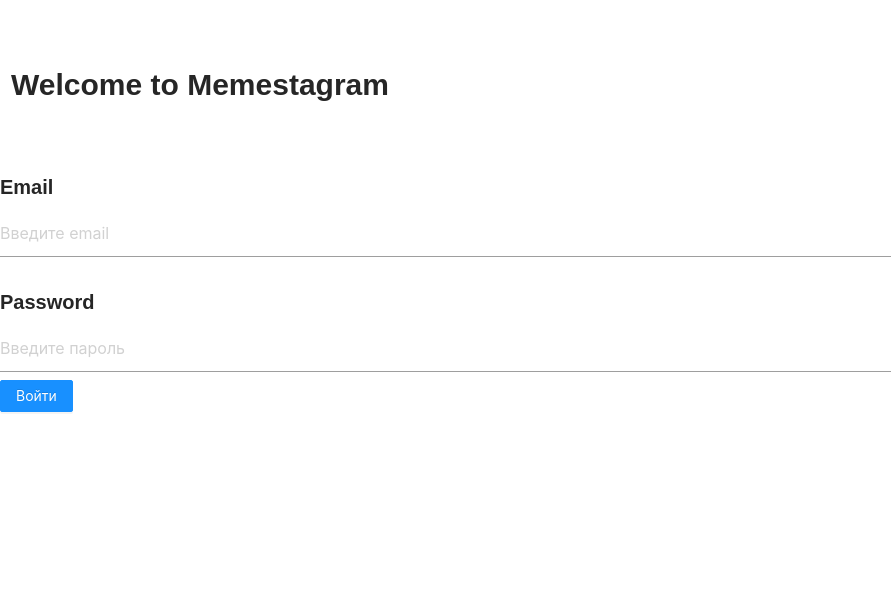
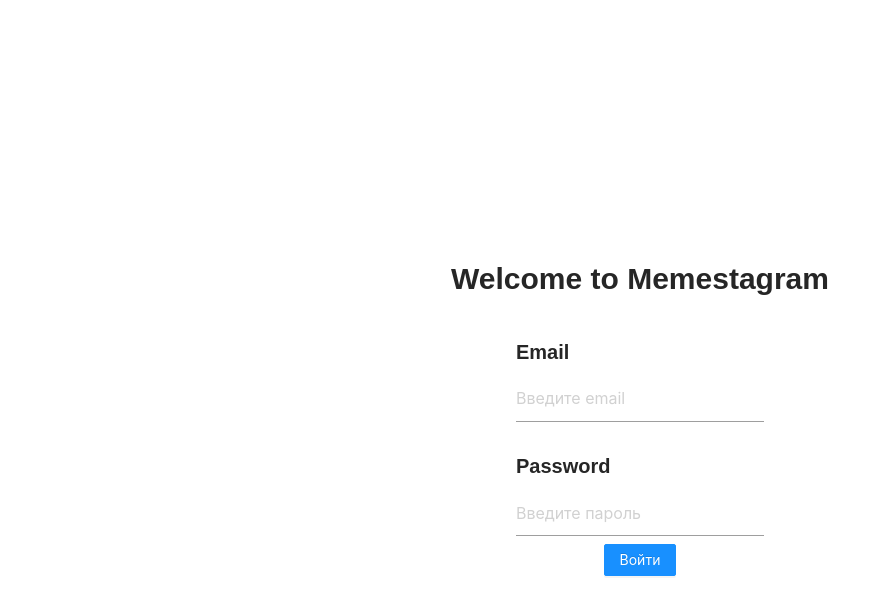
Before and after one commit to qister/memstagram-typescript, a React (Create React App) app in the folder client/: page /login in a window 1280 px wide. Shown: the top 614 px of the page, without its empty margins (0-891 px from the left). Built offline with nearby package versions, Linux system fonts and the light colour scheme.

Commit message:
версткая авторизации

```diff
--- a/client/src/pages/Authorization/Authorization.scss
+++ b/client/src/pages/Authorization/Authorization.scss
@@ -1,13 +1,7 @@
-.authorization__title-container {
-    height: 150px;
-    width: 400px;
+.authorization {
+    height: inherit;
     display: flex;
+    flex-direction: column;
+    align-items: center;
     justify-content: center;
-    align-items: center;
-    transform-style: preserve-3d;
 }
-
-
-.title {
-    font-family: 'Dancing Script', cursive;
-}
```
